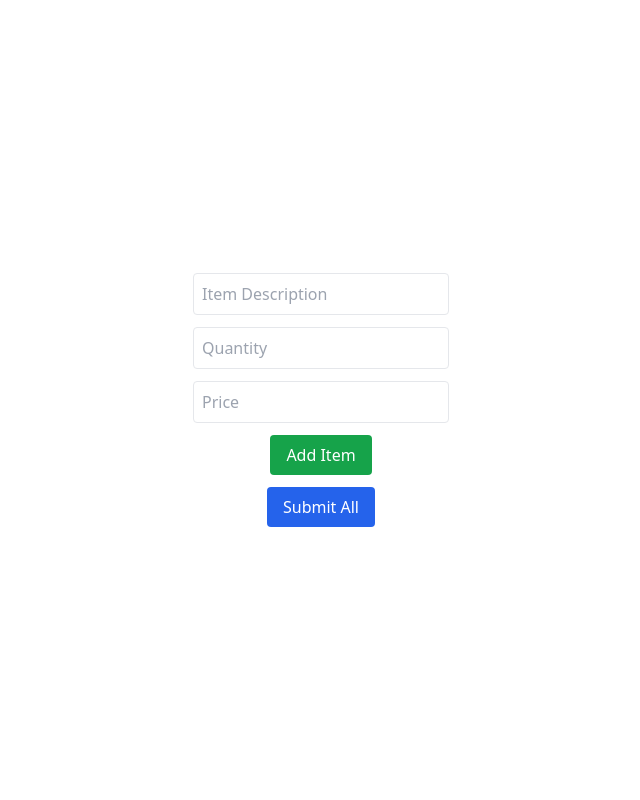
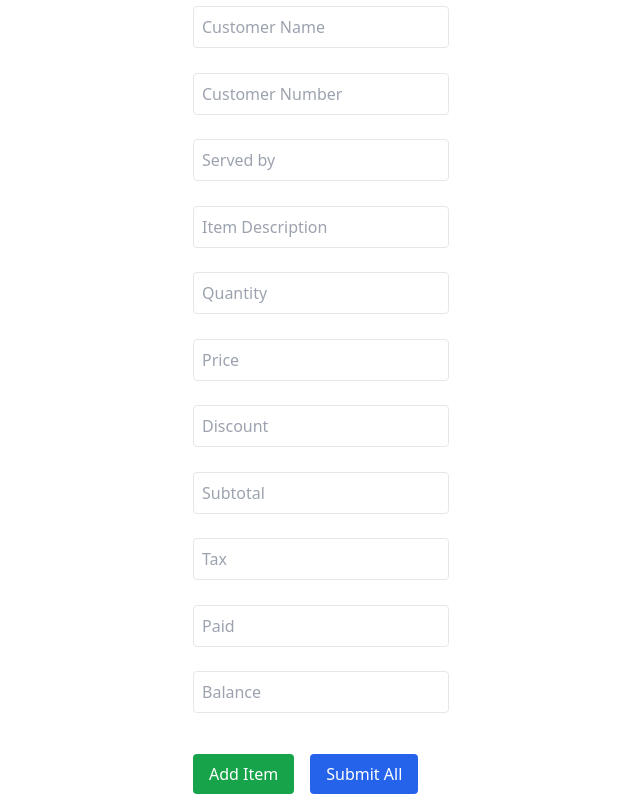
Before and after one commit to cabdikariim242/calculation-proj, a Vue app: page / in a window 1280 px wide. Shown: the whole page, without its empty margins (319-959 px from the left). Built offline with nearby package versions, Linux system fonts and the light colour scheme.

Commit message:
ended the basic structure starting the tailwind part

```diff
--- a/src/App.vue
+++ b/src/App.vue
@@ -3,12 +3,34 @@
   <result
     v-if="showResult"
     :items="items"
-    @go-back="showResult = false"
+    @go-back="clearform"
   />
 
   <!-- Form View -->
-  <div v-else class="flex flex-col justify-center items-center h-screen gap-3">
+  <div v-else class="grid grid-col-2 justify-center items-center h-screen gap-3">
+
     <input
+      v-model="name"
+      type="text"
+      placeholder="Customer Name"
+      class="p-2 border rounded w-64"
+    />
+
+    <input
+      v-model="number"
+      type="number"
+      placeholder="Customer Number"
+      class="p-2 border rounded w-64"
+    />
+
+    <input
+      v-model="served"
+      type="text"
+      placeholder="Served by"
+      class="p-2 border rounded w-64"
+    />
+
+     <input
       v-model="itemDescription"
       type="text"
       placeholder="Item Description"
@@ -27,7 +49,39 @@
       class="p-2 border rounded w-64"
     />
 
-    <button
+    <input
+      v-model.number="discount"
+      type="number"
+      placeholder="Discount"
+      class="p-2 border rounded w-64"
+    />
+    <input
+      v-model.number="subtotal"
+      type="number"
+      placeholder="Subtotal"
+      class="p-2 border rounded w-64"
+    />
+    <input
+      v-model.number="tax"
+      type="number"
+      placeholder="Tax"
+      class="p-2 border rounded w-64"
+    />
+    <input
+      v-model.number="paid"
+      type="number"
+      placeholder="Paid"
+      class="p-2 border rounded w-64"
+    />
+    <input
+      v-model.number="balance"
+      type="number"
+      placeholder="Balance"
+      class="p-2 border rounded w-64"
+    />
+
+    <div class="flex gap-4 mt-4">
+      <button
       class="bg-green-600 text-white py-2 px-4 rounded"
       @click="addItem"
     >
@@ -40,6 +94,7 @@
     >
        Submit All
     </button>
+    </div>
   </div>
 </template>
 
@@ -52,8 +107,14 @@ export default {
   data() {
     return {
       itemDescription: '',
-      quantity: '',
+      name: '',
+      served: '',
+      number: null,
+      quantity: null,
       price: null,
+      discount: null,
+      subtotal: null,
+      tax: null,
       items: [],
       showResult: false,
     };
@@ -69,15 +130,32 @@ export default {
         description: this.itemDescription,
         quantity: this.quantity,
         price: this.price,
+        discount: this.discount,
+        subtotal: this.subtotal,
+        tax: this.tax,
+        paid: this.paid,
+        balance: this.balance,
+        name: this.name,
+        served: this.served,
         total: this.quantity * this.price,
+        number: this.number,
       };
 
       this.items.push(item);
 
       // clear form
       this.itemDescription = '';
+      this.name = '';
       this.quantity = 0;
       this.price = 0;
+      this.price = 0;
+      this.discount = 0;
+      this.subtotal = 0;
+      this.tax = 0;
+      this.balance = 0;
+      this.paid = 0;
+      this.number = 0;
+      this.served = '';
     },
     submitForm() {
       if (this.items.length === 0) {
@@ -85,7 +163,11 @@ export default {
         return;
       }
       this.showResult = true;
+    },
+    clearform() {
+       this.items = [];
+      this.showResult = false;
     }
-  }
-};
+  },
+  };
 </script>
--- a/src/components/result.vue
+++ b/src/components/result.vue
@@ -8,9 +8,17 @@
         :key="index"
         class="border-b pb-2"
       >
+        <p><strong>Customer Name:</strong> {{ item.name }}</p>
+        <p><strong>Customer Number:</strong> {{ item.number }}</p>
+        <p><strong>Served by:</strong> {{ item.served }}</p>
         <p><strong>Description:</strong> {{ item.description }}</p>
-        <p><strong>Quantity:</strong> {{ item.quantity }} PC</p>
+        <p><strong>Quantity:</strong> {{ item.quantity }}{{ item.description }}</p>
         <p><strong>Price:</strong> ${{ item.price }}</p>
+        <p><strong>sub total:</strong> ${{ item.subtotal }}</p>
+        <p><strong>Discount:</strong> ${{ item.discount }}</p>
+        <p><strong>PAID:</strong> ${{ item.paid }}</p>
+        <p><strong>Balance:</strong> ${{ item.balance }}</p>
+        <p><strong>Tax:</strong> ${{ item.tax }}</p>
         <p><strong>Total:</strong> ${{ item.total }}</p>
       </li>
     </ul>
@@ -19,6 +27,7 @@
     <p class="mt-4 font-bold text-green-700 text-lg">
       Grand Total: ${{ totalPrice }}
     </p>
+
 
     <button
       @click="$emit('go-back')"
@@ -38,6 +47,7 @@ export default {
       required: true
     }
   },
+
   computed: {
     totalPrice() {
       return this.items.reduce((sum, item) => sum + item.total, 0);
```
